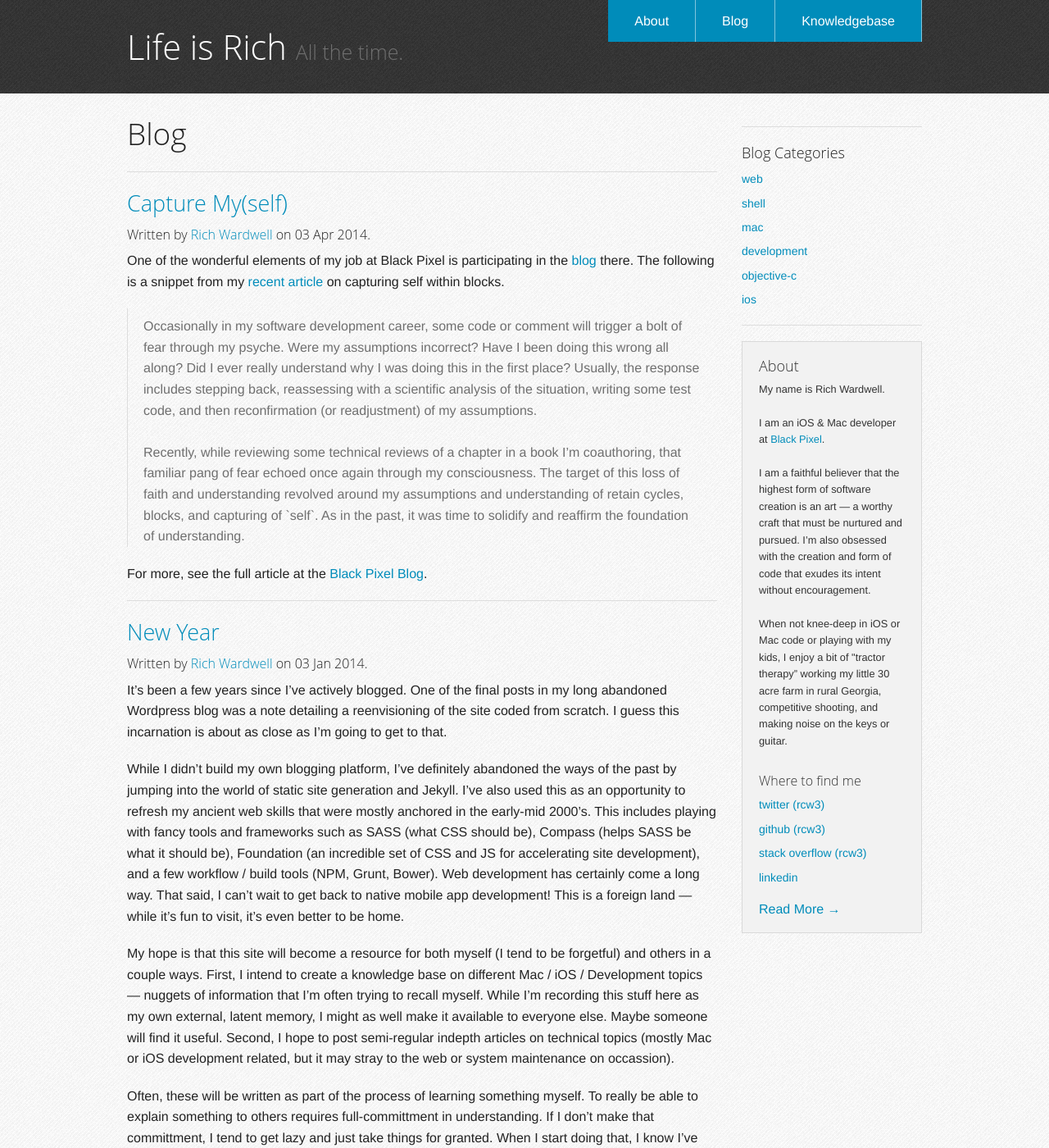
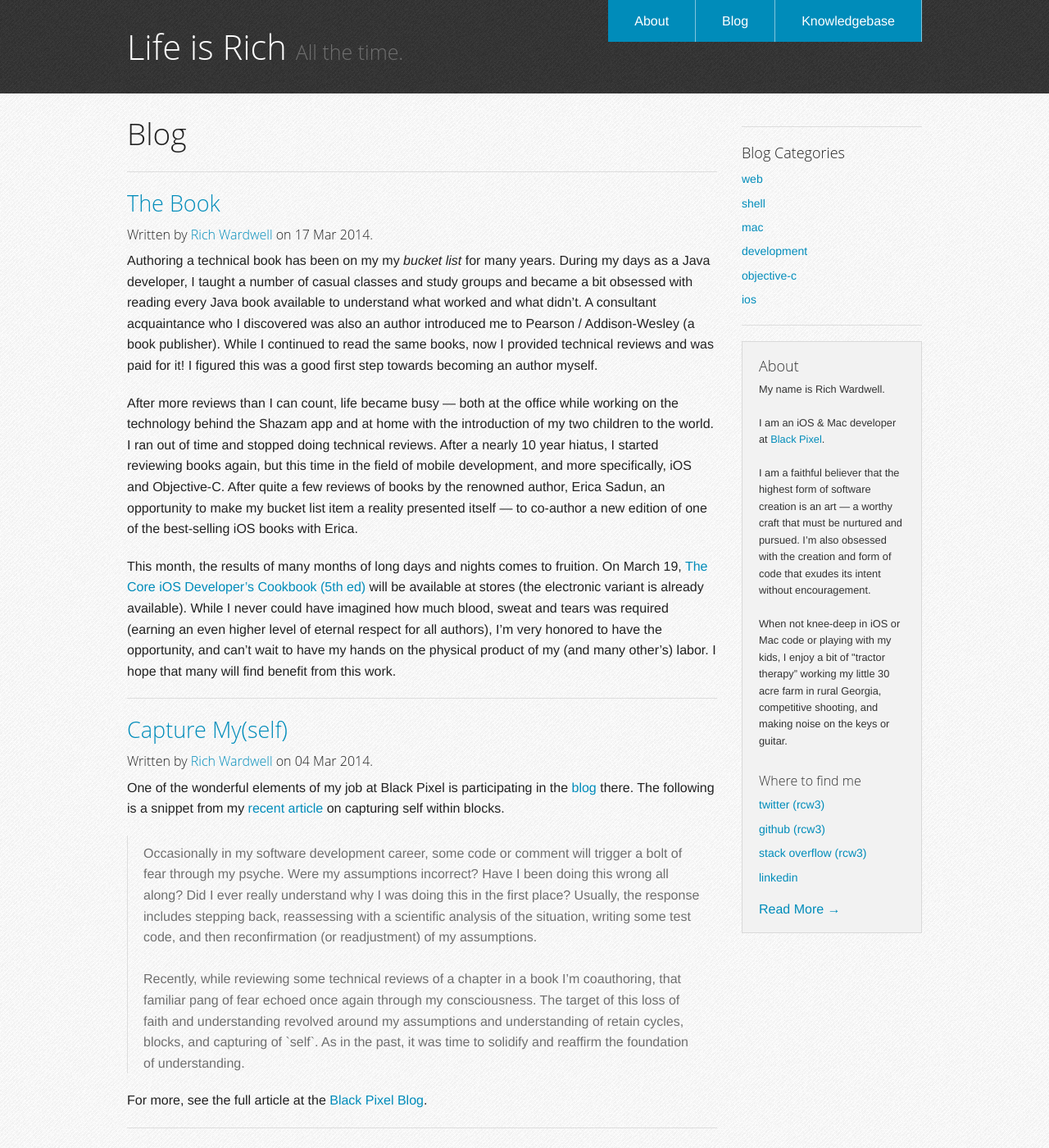
Before and after one commit to rcw3/rcw3.github.io, a Jekyll site: the page built from index.html, in a window 1280 px wide and 1400 px high. Shown: the whole window at 82% size. Built offline with Jekyll 4.4.1, drawn with Linux system fonts in a browser that asks for light colours; Markdown is read by kramdown in place of the engine named in the settings.

Commit message:
Added book blog post

```diff
--- /dev/null
+++ b/_posts/2014-03-17-book_announcement.md
@@ -0,0 +1,14 @@
+---
+layout: post
+title:  "The Book"
+date:   2014-03-17
+categories: blog
+tags: development objective-c ios
+author: Rich Wardwell
+---
+
+Authoring a technical book has been on my my _bucket list_ for many years. During my days as a Java developer, I taught a number of casual classes and study groups and became a bit obsessed with reading every Java book available to understand what worked and what didn't.  A consultant acquaintance who I discovered was also an author introduced me to Pearson / Addison-Wesley (a book publisher).  While I continued to read the same books, now I provided technical reviews and was paid for it!  I figured this was a good first step towards becoming an author myself.
+
+After more reviews than I can count, life became busy — both at the office while working on the technology behind the Shazam app and at home with the introduction of my two children to the world. I ran out of time and stopped doing technical reviews.  After a nearly 10 year hiatus, I started reviewing books again, but this time in the field of mobile development, and more specifically, iOS and Objective-C.  After quite a few reviews of books by the renowned author, Erica Sadun, an opportunity to make my bucket list item a reality presented itself — to co-author a new edition of one of the best-selling iOS books with Erica.
+
+This month, the results of many months of long days and nights comes to fruition.  On March 19, [The Core iOS Developer’s Cookbook (5th ed)](http://www.amazon.com/gp/product/0321948106/ref=as_li_qf_sp_asin_tl?ie=UTF8&camp=1789&creative=9325&creativeASIN=0321948106&linkCode=as2&tag=levelpathsoftwar") will be available at stores (the electronic variant is already available).  While I never could have imagined how much blood, sweat and tears was required (earning an even higher level of eternal respect for all authors), I'm very honored to have the opportunity, and can't wait to have my hands on the physical product of my (and many other's) labor.  I hope that many will find benefit from this work.
--- a/js/script.js
+++ b/js/script.js
@@ -1 +1 @@
-/*! Website 2014-03-04 */
+/*! Website 2014-03-17 */
```
Also changed, not shown: _drafts/2014-02-01-book_announcement.md (deleted, +0 -14 lines), _posts/2014-03-04-capture_myself.md (+1 -1 lines), js/app.min.js, js/vendor/modernizr.js.
